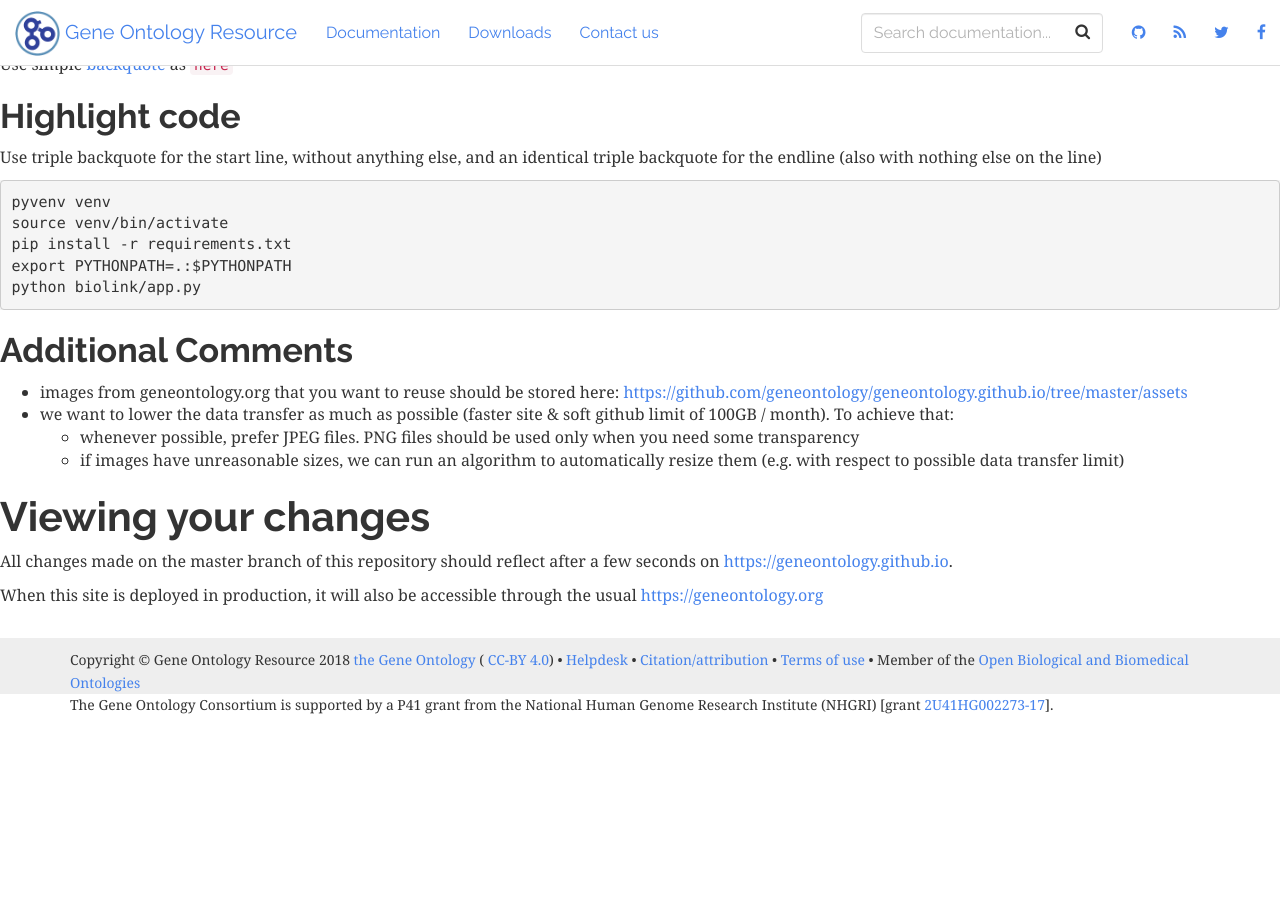
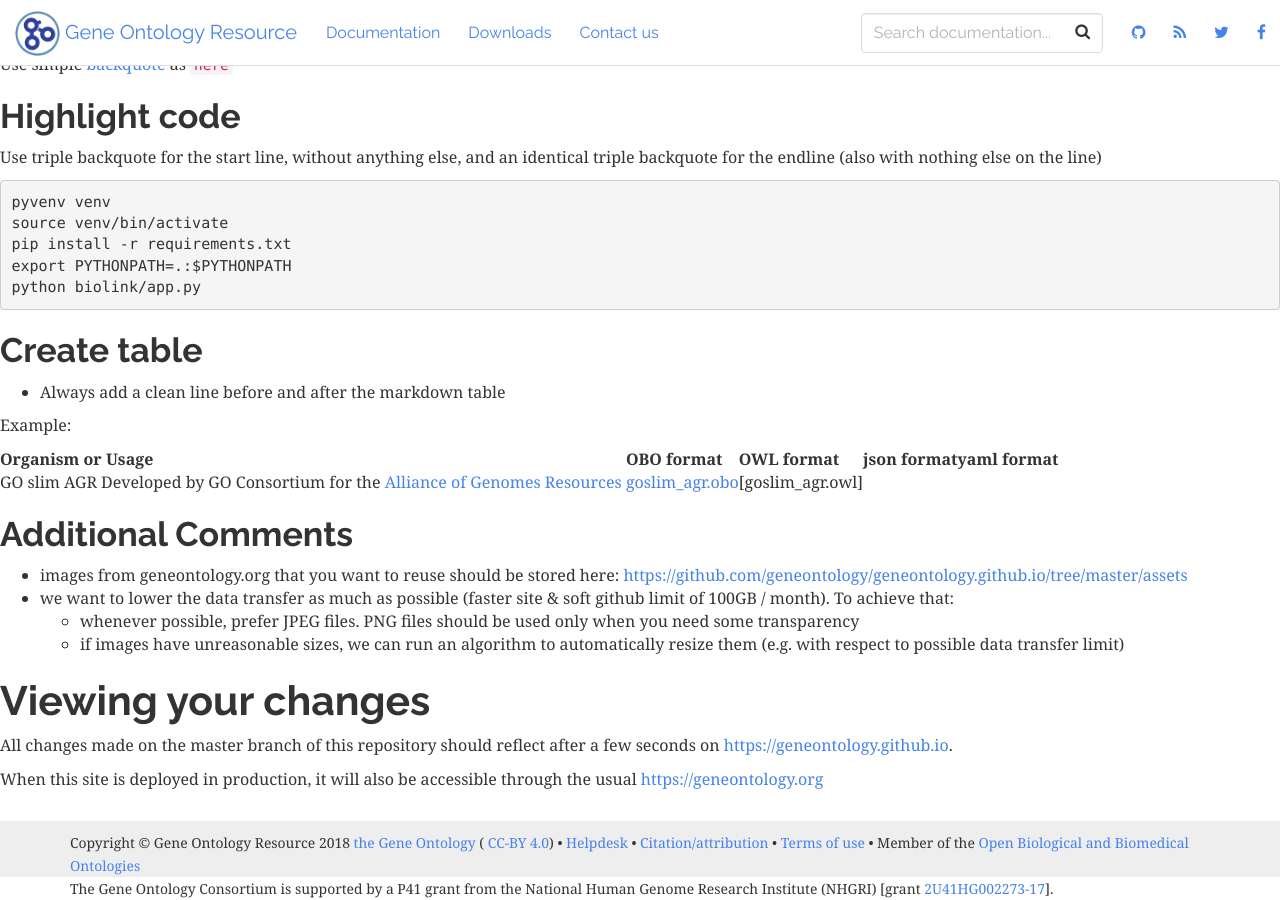
Before and after one commit to geneontology/geneontology.github.io, a Jekyll site: the page built from HOWTO.md, in a window 1280 px wide and 900 px high, scrolled down 841 px. Built offline with Jekyll 4.4.1, drawn with Linux system fonts in a browser that asks for light colours; nearby versions of some CDN libraries; our own code applies the rules of GitHub Pages for plain Markdown files; before the commit the page ends 1557 px from its top, so only the background shows below that.

Commit message:
Update HOWTO.md

````diff
--- a/HOWTO.md
+++ b/HOWTO.md
@@ -36,6 +36,16 @@ export PYTHONPATH=.:$PYTHONPATH
 python biolink/app.py
 ```
 
+## Create table
+* Always add a clean line before and after the markdown table
+
+Example:
+
+|Organism or Usage |	OBO format | OWL format | json format |yaml format |
+|------------------|-------------|------------|-------------|------------|
+|GO slim AGR Developed by GO Consortium for the [Alliance of Genomes Resources](https://www.alliancegenome.org/) |[goslim_agr.obo](http://current.geneontology.org/ontology/subsets/goslim_agr.obo)| [goslim_agr.owl]
+
+
 ## Additional Comments
 * images from geneontology.org that you want to reuse should be stored here: [https://github.com/geneontology/geneontology.github.io/tree/master/assets](https://github.com/geneontology/geneontology.github.io/tree/master/assets)
 * we want to lower the data transfer as much as possible (faster site & soft github limit of 100GB / month). To achieve that:
````
